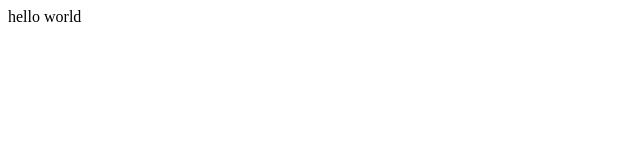
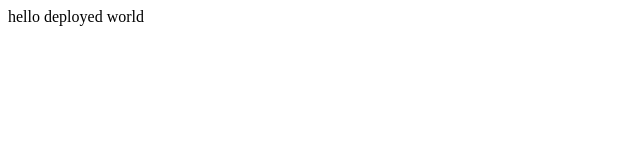
Before and after one commit to SimonSchneider98/ziehsenGame, a React (Vite) app in the folder ziehsenGameReact/: page / in a window 1280 px wide. Shown: the top 160 px of the page, without its empty margins (0-640 px from the left). Built offline with nearby package versions, Linux system fonts and the light colour scheme.

Commit message:
hello deployed world

```diff
--- a/ziehsenGameReact/src/App.jsx
+++ b/ziehsenGameReact/src/App.jsx
@@ -9,7 +9,7 @@ function App() {
 
   return (
     <div>
-      hello world
+      hello deployed world
     </div>
   )
 }
```
